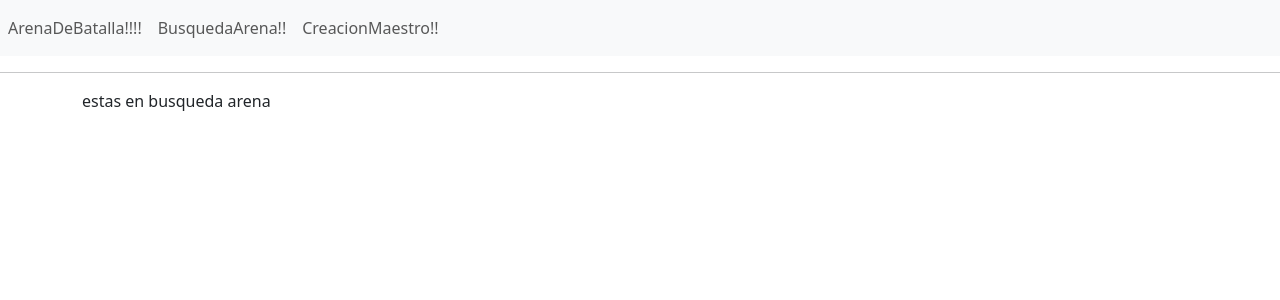
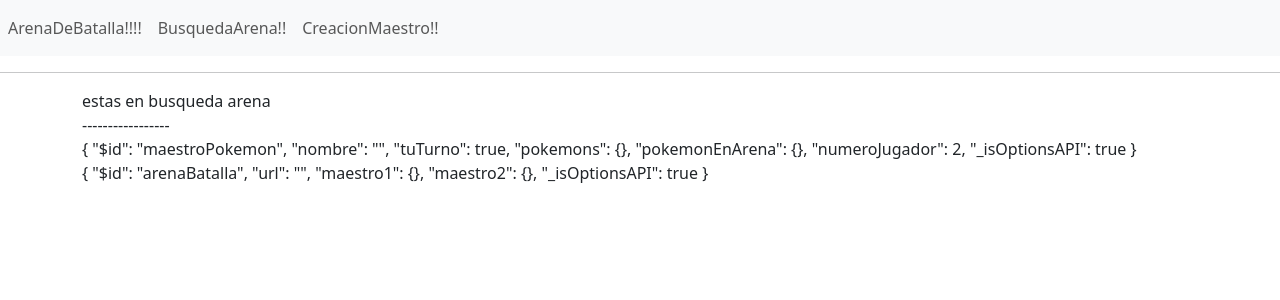
Before and after one commit to nicolasscolnik/TP-Pokemon, a Vue app in the folder Pokemon/: page /BusquedaArena in a window 1280 px wide. Shown: the top 300 px of the page. Built offline with nearby package versions, Linux system fonts and the light colour scheme.

Commit message:
final de creacionMaestro inicio BusquedaArena

```diff
--- a/Pokemon/src/components/BusquedaArena.vue
+++ b/Pokemon/src/components/BusquedaArena.vue
@@ -1,3 +1,19 @@
+<script setup>
+import { ref } from 'vue'
+import MaestroPokemon from './MaestroPokemon.vue'
+import { useStoreMaestroPokemon } from '/stores/storeMaestroPokemon'
+import { useStoreArena } from '../../stores/storeArena';
+
+const storeMaestro = useStoreMaestroPokemon();
+const storeArena = useStoreArena();
+//crear metodo que busque si hay sala libre y la retorne o retorne una sala conmigo como jug1
+//actualizar atributos: storeArena.url con la url de la sala // jug1(el otro o yo) y jug2 (yo o null)
+//creacion de socketio
+
+</script>
 <template>
-    estas en busqueda arena
+    estas en busqueda arena<br>
+    -----------------
+    <div>{{ storeMaestro }}</div>
+    <div>{{ storeArena }}</div>
 </template>
--- a/Pokemon/src/components/CreacionMaestro.vue
+++ b/Pokemon/src/components/CreacionMaestro.vue
@@ -60,13 +60,13 @@ const cargarPokemones = async () => {
 <template>
   <div>
 
-    <form @submit="guardarMaestro">
+    <form>
       <label for="nombre">Nombre:</label>
       <input type="text" v-model="maestroPokemon.nombre" id="nombre" required>
 
-      <button type="submit">Guardar</button>
 
-      <router-link to="/BusquedaArena">Elegir Arena</router-link>
+
+      <router-link to="/BusquedaArena"><button @click="guardarMaestro">Guardar</button></router-link>
     </form>
     <button @click="guardarMaestro">pruebaLocal</button>
   </div>
--- a/Pokemon/stores/storeArena.js
+++ b/Pokemon/stores/storeArena.js
@@ -70,18 +70,18 @@ export const useStoreArena = defineStore('arenaBatalla', {
     {
       url: "",
       maestro1: ref({
-        nombre: ref("holis"),
-        tuTurno: ref(true),
-        pokemons: ref([pokemonPrueba, pokemonPrueba2, pokemonPrueba3, pokemonPrueba4]),
-        pokemonEnArena: ref(pokemonPrueba),
-        numeroJugador: ref(1)
+        // nombre: ref("holis"),
+        // tuTurno: ref(true),
+        // pokemons: ref([pokemonPrueba, pokemonPrueba2, pokemonPrueba3, pokemonPrueba4]),
+        // pokemonEnArena: ref(pokemonPrueba),
+        // numeroJugador: ref(1)
       }),
       maestro2: ref({
-        nombre: ref("holis"),
-        tuTurno: ref(true),
-        pokemons: ref([pokemonPrueba5, pokemonPrueba6, pokemonPrueba7, pokemonPrueba8]),
-        pokemonEnArena: ref(pokemonPrueba7),
-        numeroJugador: ref(2)
+        // nombre: ref("holis"),
+        // tuTurno: ref(true),
+        // pokemons: ref([pokemonPrueba5, pokemonPrueba6, pokemonPrueba7, pokemonPrueba8]),
+        // pokemonEnArena: ref(pokemonPrueba7),
+        // numeroJugador: ref(2)
       }),
     }),
   actions: {
```
